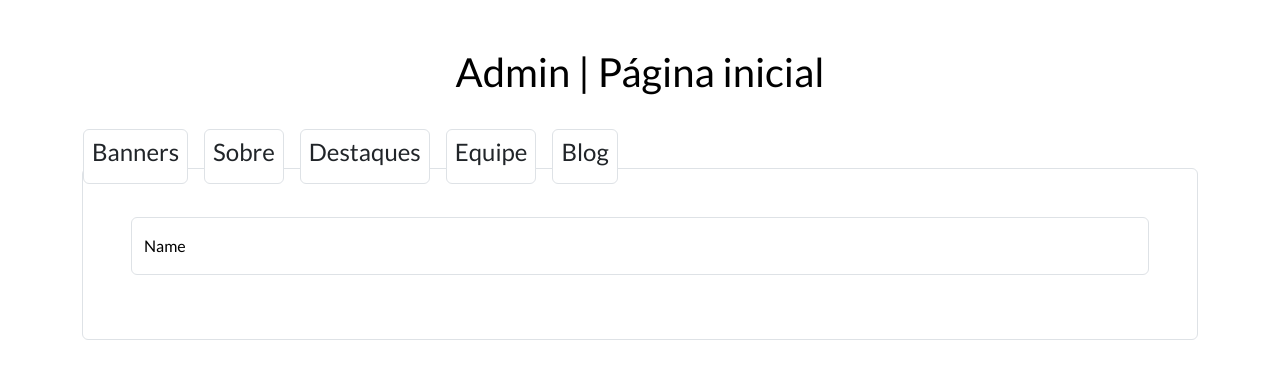
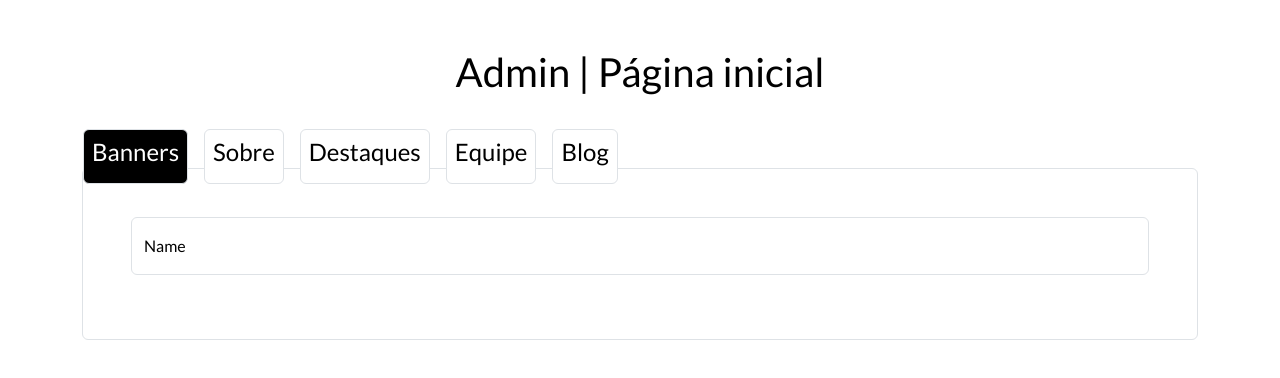
Before and after one commit to Aenewsss/azevedoeloi, a Next.js app: page /admin/pagina-inicial in a window 1280 px wide. Shown: the top 378 px of the page. Built offline with nearby package versions, Linux system fonts and the light colour scheme.

Commit message:
verificação da cor dos botões será isnerida para melhor UX

```diff
--- a/src/components/Buttons/HomeAdminButtons.tsx
+++ b/src/components/Buttons/HomeAdminButtons.tsx
@@ -8,19 +8,19 @@ interface IProps {
 export default function HomeAdminButtons(props: IProps) {
     return (
         <div className="start-0 position-absolute top-n40 d-flex gap-3">
-            <button onClick={() => props.setFormToShow(HomeAdmFormShowEnum.BANNER)} className="btn btn-default p-2 rounded border bg-white">
+            <button style={props.formToShow == HomeAdmFormShowEnum.BANNER ? {backgroundColor:"black", color: "white"}: {backgroundColor:'white', color:'black'}} onClick={() => props.setFormToShow(HomeAdmFormShowEnum.BANNER)} className="btn btn-default p-2 rounded border">
                 <h2 className="fs-4">Banners</h2>
             </button>
-            <button onClick={() => props.setFormToShow(HomeAdmFormShowEnum.ABOUT)} className="btn btn-default p-2 rounded border bg-white">
+            <button style={props.formToShow == HomeAdmFormShowEnum.ABOUT ? {backgroundColor:"black", color: "white"}: {backgroundColor:'white', color:'black'}} onClick={() => props.setFormToShow(HomeAdmFormShowEnum.ABOUT)} className="btn btn-default p-2 rounded border">
                 <h2 className="fs-4">Sobre</h2>
             </button>
-            <button onClick={() => props.setFormToShow(HomeAdmFormShowEnum.HIGHLIGHTS)} className="btn btn-default p-2 rounded border bg-white">
+            <button style={props.formToShow == HomeAdmFormShowEnum.HIGHLIGHTS ? {backgroundColor:"black", color: "white"}: {backgroundColor:'white', color:'black'}} onClick={() => props.setFormToShow(HomeAdmFormShowEnum.HIGHLIGHTS)} className="btn btn-default p-2 rounded border">
                 <h2 className="fs-4">Destaques</h2>
             </button>
-            <button onClick={() => props.setFormToShow(HomeAdmFormShowEnum.TEAM)} className="btn btn-default p-2 rounded border bg-white">
+            <button style={props.formToShow == HomeAdmFormShowEnum.TEAM ? {backgroundColor:"black", color: "white"}: {backgroundColor:'white', color:'black'}} onClick={() => props.setFormToShow(HomeAdmFormShowEnum.TEAM)} className="btn btn-default p-2 rounded border">
                 <h2 className="fs-4">Equipe</h2>
             </button>
-            <button onClick={() => props.setFormToShow(HomeAdmFormShowEnum.BLOG)} className="btn btn-default p-2 rounded border bg-white">
+            <button style={props.formToShow == HomeAdmFormShowEnum.BLOG ? {backgroundColor:"black", color: "white"}: {backgroundColor:'white', color:'black'}} onClick={() => props.setFormToShow(HomeAdmFormShowEnum.BLOG)} className="btn btn-default p-2 rounded border">
                 <h2 className="fs-4">Blog</h2>
             </button>
         </div>
```
